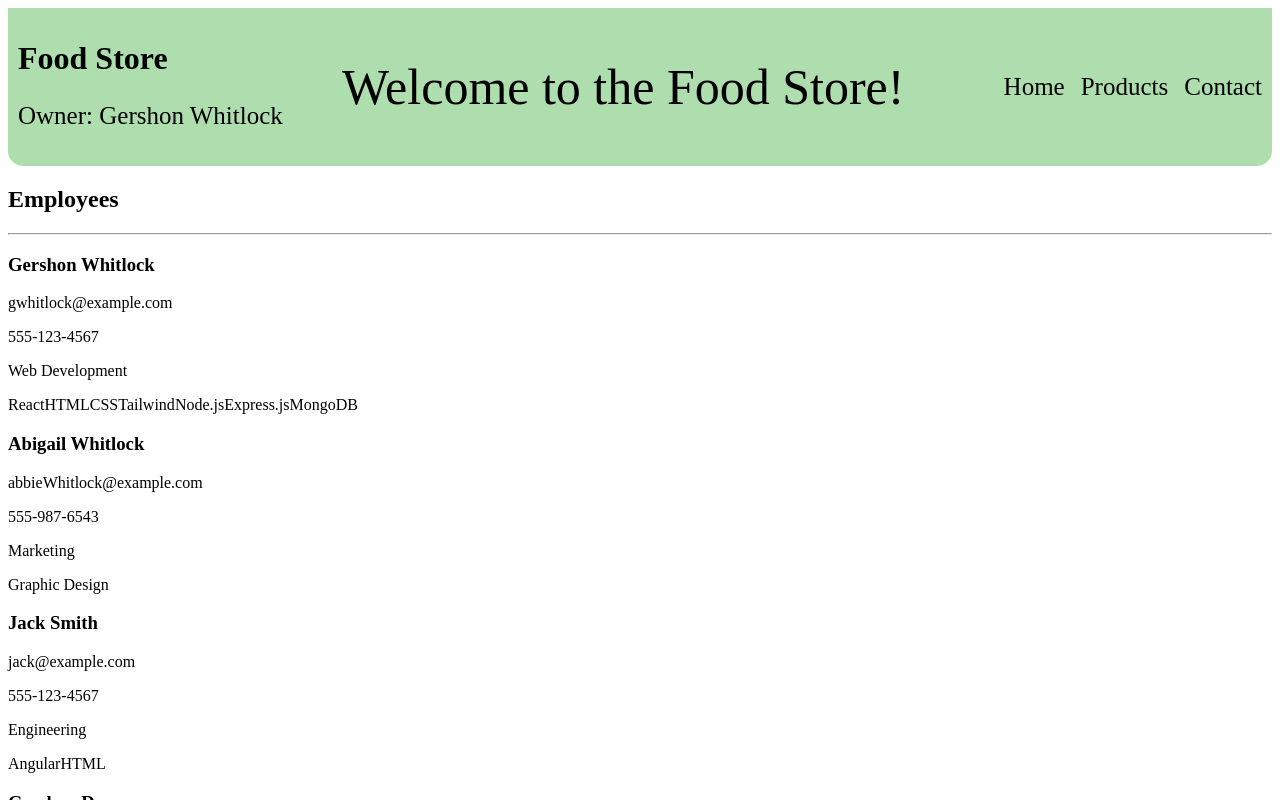
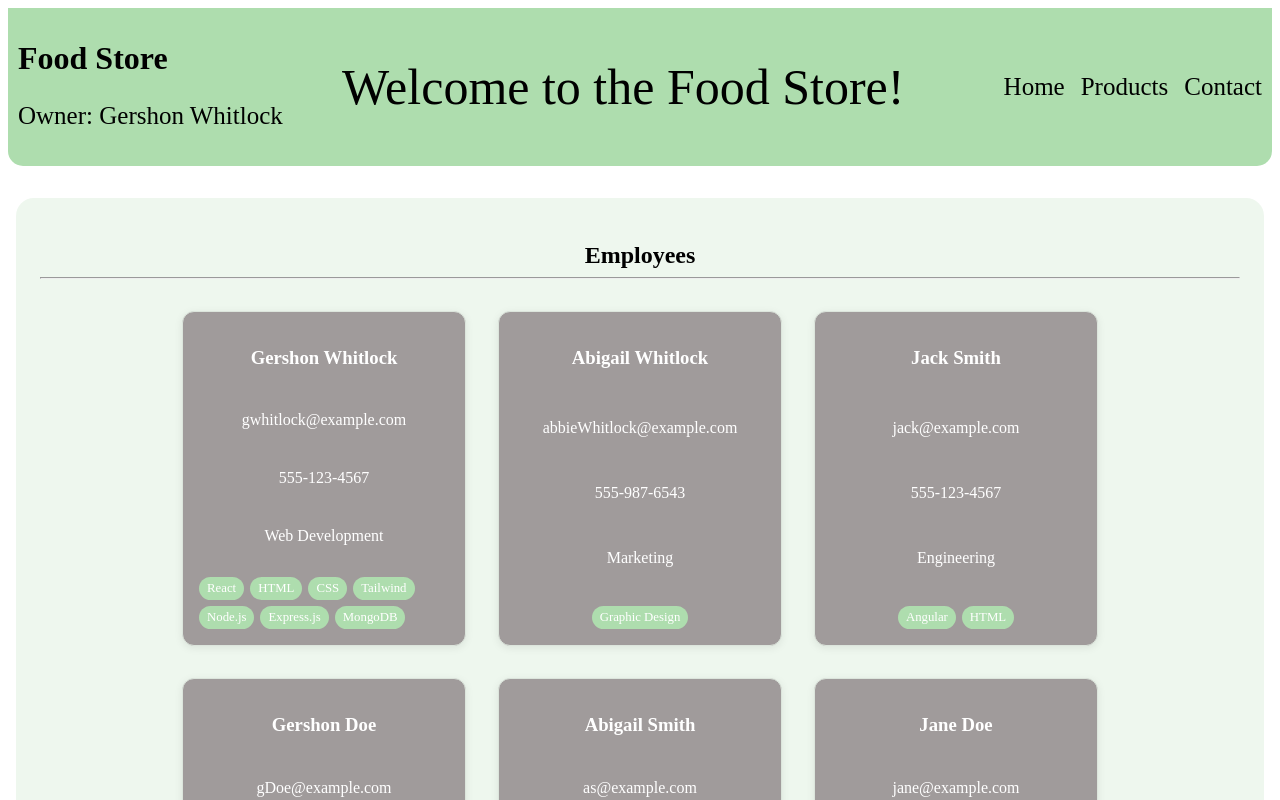
Before and after one commit to gwhtlock6786/React-Project-Practice, a React (Vite) app in the folder Week-1/Day-42/Lecture-Activities/food-store-app/: page / in a window 1280 px wide. Shown: the top 800 px of the page. Built offline with nearby package versions, Linux system fonts and the light colour scheme.

Commit message:
style: refine EmployeeList and EmployeeCard styling

```diff
--- a/Week-1/Day-42/Lecture-Activities/food-store-app/src/components/Employees/EmployeeCard/EmployeeCard.css
+++ b/Week-1/Day-42/Lecture-Activities/food-store-app/src/components/Employees/EmployeeCard/EmployeeCard.css
@@ -0,0 +1,46 @@
+.employee-card {
+  background-color: rgb(160, 155, 155);
+  color: white;
+  border: 1px solid #dce5dc;
+  border-radius: 12px;
+  padding: 16px;
+  margin: 8px;
+  width: 250px;
+
+  display: flex;
+  flex-direction: column;
+  gap: 8px;
+  justify-content: space-between;
+  align-items: center;
+
+  box-shadow: 0 2px 8px rgba(0, 0, 0, 0.08);
+  transition:
+    transform 0.2s ease,
+    box-shadow 0.2s ease;
+}
+
+.employee-card:hover {
+  transform: translateY(-4px);
+  box-shadow: 0 8px 16px rgba(0, 0, 0, 0.12);
+}
+
+.certifications {
+  display: flex;
+  flex-wrap: wrap;
+  gap: 6px;
+  margin-top: 8px;
+}
+
+.cert-badge {
+  background-color: rgb(174, 221, 174);
+  padding: 4px 8px;
+  border-radius: 999px;
+  font-size: 0.8rem;
+  font-weight: 500;
+}
+.cert-badge:hover {
+  background-color: rgb(160, 155, 155);
+  color: white;
+  transform: translateY(-2px) scale(1.05);
+  box-shadow: 0 4px 12px rgba(0, 0, 0, 0.1);
+}
--- a/Week-1/Day-42/Lecture-Activities/food-store-app/src/components/Employees/EmployeeCard/EmployeeCard.jsx
+++ b/Week-1/Day-42/Lecture-Activities/food-store-app/src/components/Employees/EmployeeCard/EmployeeCard.jsx
@@ -1,4 +1,4 @@
-
+import "./EmployeeCard.css";
 
 const EmployeeCard = ({ employee }) => {
 
--- a/Week-1/Day-42/Lecture-Activities/food-store-app/src/components/Employees/EmployeeList/EmployeeList.css
+++ b/Week-1/Day-42/Lecture-Activities/food-store-app/src/components/Employees/EmployeeList/EmployeeList.css
@@ -0,0 +1,23 @@
+.employee-grid {
+  display: flex;
+  flex-wrap: wrap;
+  gap: 16px;
+  justify-content: center;
+}
+
+.employee-list {
+  padding: 1.5rem;
+  text-align: center;
+  margin: 2rem auto;
+  max-width: 1200px;
+  background-color: #eef7ee;
+  border-radius: 18px;
+}
+
+.employee-list h2 {
+  margin-bottom: 0.5rem;
+}
+
+.employee-list hr {
+  margin-bottom: 1.5rem;
+}
--- a/Week-1/Day-42/Lecture-Activities/food-store-app/src/components/Employees/EmployeeList/EmployeeList.jsx
+++ b/Week-1/Day-42/Lecture-Activities/food-store-app/src/components/Employees/EmployeeList/EmployeeList.jsx
@@ -1,4 +1,5 @@
 import EmployeeCard from "../EmployeeCard/EmployeeCard"
+import "./EmployeeList.css";
 
 const EmployeeList = ({employees}) => {
 
@@ -10,12 +11,15 @@ const EmployeeList = ({employees}) => {
     <section className="employee-list">
         <h2>Employees</h2>
         <hr />
+
+        <div className="employee-grid">
         {employees.map((employee) => (
             <EmployeeCard
                 key={employee.id}
                 employee= {employee}
             />
         ))}
+        </div>
 
     </section>
   )
```
